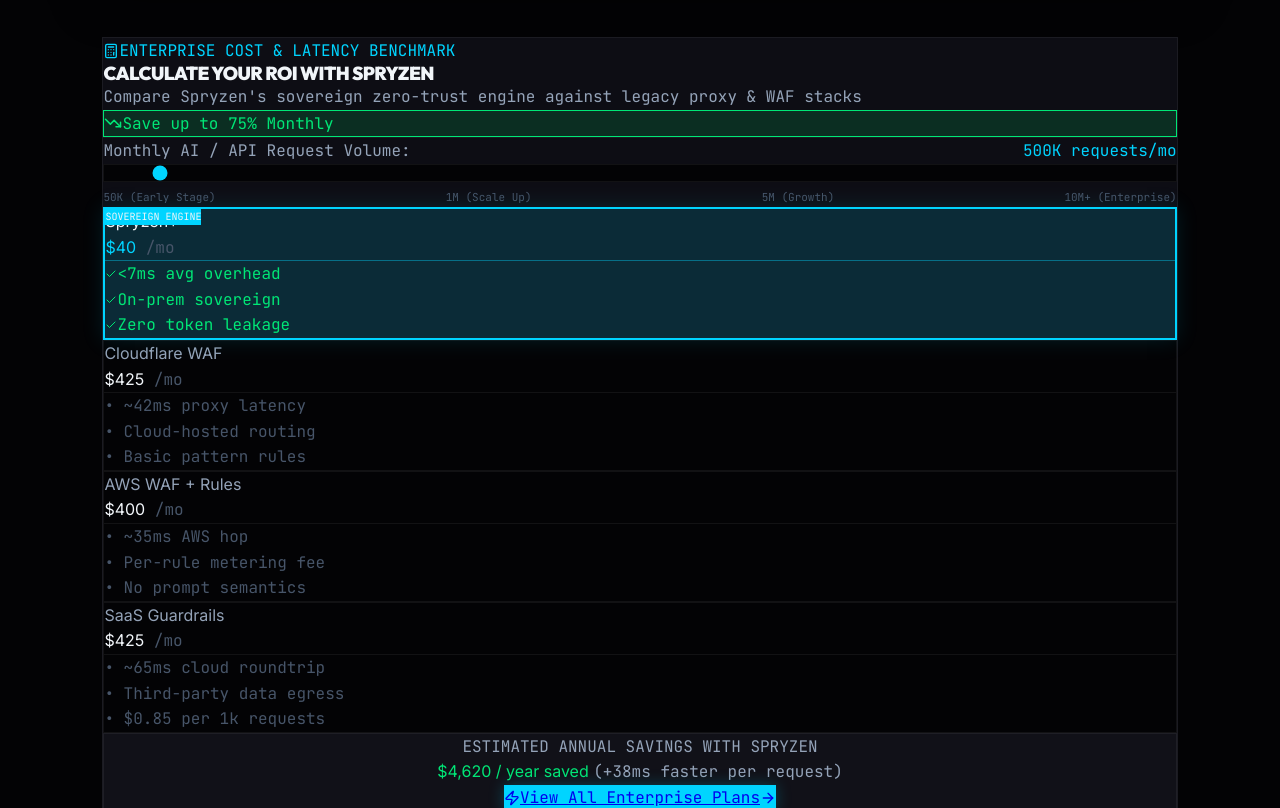
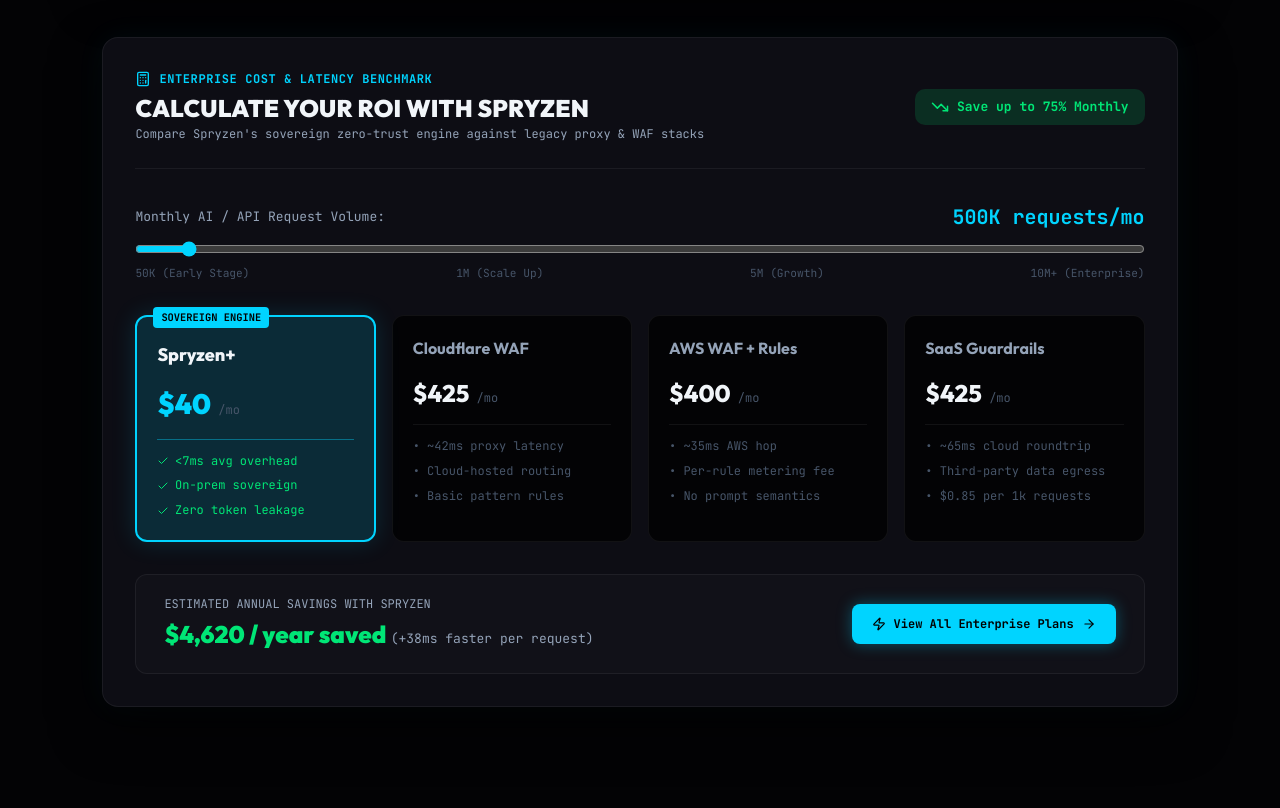
Before and after one commit to Aditya-9-6/spryzen-info, a Next.js app: page / in a window 1280 px wide. Shown: the part 2060-2868 px from the top of the page. Built offline with nearby package versions, Linux system fonts and the light colour scheme.

Commit message:
style(ui): perfect alignment and brand logo for components/ui/RoiCalculator.tsx

```diff
--- a/components/ui/RoiCalculator.tsx
+++ b/components/ui/RoiCalculator.tsx
@@ -2,7 +2,7 @@
 
 import { useState } from 'react';
 import { motion } from 'framer-motion';
-import { Calculator, Zap, DollarSign, TrendingDown, ArrowRight, Check } from 'lucide-react';
+import { Calculator, Zap, TrendingDown, ArrowRight, Check } from 'lucide-react';
 import Link from 'next/link';
 
 export default function RoiCalculator() {
@@ -19,33 +19,72 @@
   const latencySavedMs = 38; // 45ms legacy vs 7ms Spryzen
 
   return (
-    <div className="w-full max-w-5xl mx-auto p-8 rounded-2xl border border-[var(--glass-border)] bg-[var(--bg-card)] shadow-2xl backdrop-blur-xl space-y-8">
-      {/* Header */}
-      <div className="flex flex-col md:flex-row md:items-center justify-between gap-4 border-b border-[var(--glass-border)] pb-6">
+    <div
+      style={{
+        width: '100%',
+        maxWidth: '1100px',
+        margin: '0 auto',
+        padding: '2rem',
+        borderRadius: '16px',
+        border: '1px solid var(--glass-border)',
+        background: 'var(--bg-card)',
+        boxShadow: '0 20px 50px rgba(0, 0, 0, 0.6), 0 0 30px rgba(0, 212, 255, 0.05)',
+        display: 'flex',
+        flexDirection: 'column',
+        gap: '2rem',
+        boxSizing: 'border-box',
+      }}
+    >
+      {/* ─── Header ─── */}
+      <div
+        style={{
+          display: 'flex',
+          flexWrap: 'wrap',
+          alignItems: 'center',
+          justifyContent: 'space-between',
+          gap: '1rem',
+          borderBottom: '1px solid var(--glass-border)',
+          paddingBottom: '1.5rem',
+        }}
+      >
         <div>
-          <div className="flex items-center gap-2 text-xs font-mono font-bold text-[var(--neon-cyan)] uppercase tracking-wider">
+          <div style={{ display: 'flex', alignItems: 'center', gap: '0.5rem', fontSize: '0.75rem', fontFamily: 'JetBrains Mono, monospace', fontWeight: 700, color: 'var(--neon-cyan)', textTransform: 'uppercase', letterSpacing: '0.05em' }}>
             <Calculator size={16} />
             Enterprise Cost & Latency Benchmark
           </div>
-          <h3 className="text-2xl font-black font-outfit uppercase tracking-tight text-[var(--text-primary)] mt-1">
+          <h3 style={{ fontSize: '1.5rem', fontWeight: 900, fontFamily: 'Outfit, sans-serif', color: 'var(--text-primary)', margin: '0.35rem 0 0 0', textTransform: 'uppercase', letterSpacing: '0.01em' }}>
             Calculate Your ROI with Spryzen
           </h3>
-          <p className="text-xs text-[var(--text-secondary)] font-mono">
+          <p style={{ fontSize: '0.75rem', color: 'var(--text-secondary)', fontFamily: 'JetBrains Mono, monospace', margin: '0.25rem 0 0 0' }}>
             Compare Spryzen's sovereign zero-trust engine against legacy proxy & WAF stacks
           </p>
         </div>
 
-        <div className="flex items-center gap-2 px-4 py-2 rounded-xl bg-[var(--neon-emerald-dim)] border border-[var(--neon-emerald-glow)] text-[var(--neon-emerald)] font-mono text-sm font-bold">
+        <div
+          style={{
+            display: 'inline-flex',
+            alignItems: 'center',
+            gap: '0.5rem',
+            padding: '0.5rem 1rem',
+            borderRadius: '10px',
+            background: 'var(--neon-emerald-dim)',
+            border: '1px solid var(--neon-emerald-glow)',
+            color: 'var(--neon-emerald)',
+            fontFamily: 'JetBrains Mono, monospace',
+            fontSize: '0.8125rem',
+            fontWeight: 800,
+          }}
+        >
           <TrendingDown size={18} />
           Save up to 75% Monthly
         </div>
       </div>
 
-      {/* Slider Control */}
-      <div className="space-y-4">
-        <div className="flex justify-between items-center font-mono">
-          <span className="text-sm text-[var(--text-secondary)]">Monthly AI / API Request Volume:</span>
-          <span className="text-xl font-bold text-[var(--neon-cyan)]">
+      {/* ─── Slider Control ─── */}
+      <div style={{ display: 'flex', flexDirection: 'column', gap: '0.75rem' }}>
+        <div style={{ display: 'flex', justifyContent: 'space-between', alignItems: 'center', fontFamily: 'JetBrains Mono, monospace' }}>
+          <span style={{ fontSize: '0.8125rem', color: 'var(--text-secondary)' }}>Monthly AI / API Request Volume:</span>
+          <span style={{ fontSize: '1.25rem', fontWeight: 800, color: 'var(--neon-cyan)' }}>
             {requestsK >= 1000 ? `${(requestsK / 1000).toFixed(1)}M` : `${requestsK}K`} requests/mo
           </span>
         </div>
@@ -57,10 +96,19 @@
           step={50}
           value={requestsK}
           onChange={e => setRequestsK(Number(e.target.value))}
-          className="w-full h-2.5 bg-[var(--bg-void)] rounded-lg appearance-none cursor-pointer accent-[var(--neon-cyan)] border border-[var(--glass-border)]"
+          style={{
+            width: '100%',
+            height: '8px',
+            borderRadius: '4px',
+            background: 'var(--bg-void)',
+            outline: 'none',
+            cursor: 'pointer',
+            border: '1px solid var(--glass-border)',
+            accentColor: 'var(--neon-cyan)',
+          }}
         />
 
-        <div className="flex justify-between text-[11px] font-mono text-[var(--text-muted)]">
+        <div style={{ display: 'flex', justifyContent: 'space-between', fontSize: '0.7rem', fontFamily: 'JetBrains Mono, monospace', color: 'var(--text-muted)' }}>
           <span>50K (Early Stage)</span>
           <span>1M (Scale Up)</span>
           <span>5M (Growth)</span>
@@ -68,39 +116,71 @@
         </div>
       </div>
 
-      {/* Comparison Grid */}
-      <div className="grid grid-cols-1 md:grid-cols-4 gap-4 pt-2">
+      {/* ─── Comparison Cards Grid ─── */}
+      <div
+        style={{
+          display: 'grid',
+          gridTemplateColumns: 'repeat(auto-fit, minmax(220px, 1fr))',
+          gap: '1rem',
+        }}
+      >
         {/* Spryzen Card */}
-        <div className="p-5 rounded-xl bg-[var(--neon-cyan-dim)] border-2 border-[var(--neon-cyan)] relative space-y-3 shadow-[0_0_20px_rgba(6,182,212,0.15)]">
-          <div className="absolute -top-3 left-4 px-2 py-0.5 rounded text-[10px] font-bold font-mono bg-[var(--neon-cyan)] text-black uppercase">
+        <div
+          style={{
+            padding: '1.25rem',
+            borderRadius: '12px',
+            background: 'var(--neon-cyan-dim)',
+            border: '2px solid var(--neon-cyan)',
+            position: 'relative',
+            display: 'flex',
+            flexDirection: 'column',
+            gap: '0.75rem',
+            boxShadow: '0 0 25px rgba(0, 212, 255, 0.15)',
+          }}
+        >
+          <div style={{ position: 'absolute', top: '-10px', left: '1rem', padding: '2px 8px', borderRadius: '4px', fontSize: '0.65rem', fontWeight: 800, fontFamily: 'JetBrains Mono, monospace', background: 'var(--neon-cyan)', color: '#000', textTransform: 'uppercase' }}>
             Sovereign Engine
           </div>
-          <div className="font-bold font-outfit text-lg text-[var(--text-primary)]">Spryzen+</div>
-          <div className="text-3xl font-black font-outfit text-[var(--neon-cyan)]">
+          <div style={{ fontWeight: 800, fontFamily: 'Outfit, sans-serif', fontSize: '1.125rem', color: 'var(--text-primary)', marginTop: '0.25rem' }}>
+            Spryzen+
+          </div>
+          <div style={{ fontSize: '1.75rem', fontWeight: 900, fontFamily: 'Outfit, sans-serif', color: 'var(--neon-cyan)' }}>
             ${spryzenCost.toLocaleString()}
-            <span className="text-xs font-mono text-[var(--text-muted)] font-normal"> /mo</span>
+            <span style={{ fontSize: '0.75rem', fontFamily: 'JetBrains Mono, monospace', color: 'var(--text-muted)', fontWeight: 400 }}> /mo</span>
           </div>
-          <div className="text-xs font-mono text-[var(--text-secondary)] space-y-1.5 pt-2 border-t border-[var(--neon-cyan-glow)]">
-            <div className="flex items-center gap-1 text-[var(--neon-emerald)]">
+          <div style={{ borderTop: '1px solid var(--neon-cyan-glow)', paddingTop: '0.75rem', fontSize: '0.75rem', fontFamily: 'JetBrains Mono, monospace', display: 'flex', flexDirection: 'column', gap: '0.35rem', color: 'var(--text-secondary)' }}>
+            <div style={{ display: 'flex', alignItems: 'center', gap: '0.35rem', color: 'var(--neon-emerald)' }}>
               <Check size={12} /> &lt;7ms avg overhead
             </div>
-            <div className="flex items-center gap-1 text-[var(--neon-emerald)]">
+            <div style={{ display: 'flex', alignItems: 'center', gap: '0.35rem', color: 'var(--neon-emerald)' }}>
               <Check size={12} /> On-prem sovereign
             </div>
-            <div className="flex items-center gap-1 text-[var(--neon-emerald)]">
+            <div style={{ display: 'flex', alignItems: 'center', gap: '0.35rem', color: 'var(--neon-emerald)' }}>
               <Check size={12} /> Zero token leakage
             </div>
           </div>
         </div>
 
         {/* Cloudflare WAF */}
-        <div className="p-5 rounded-xl bg-[var(--bg-void)] border border-[var(--glass-border)] space-y-3">
-          <div className="font-bold font-outfit text-base text-[var(--text-secondary)]">Cloudflare WAF</div>
-          <div className="text-2xl font-bold font-outfit text-[var(--text-primary)]">
+        <div
+          style={{
+            padding: '1.25rem',
+            borderRadius: '12px',
+            background: 'var(--bg-void)',
+            border: '1px solid var(--glass-border)',
+            display: 'flex',
+            flexDirection: 'column',
+            gap: '0.75rem',
+          }}
+        >
+          <div style={{ fontWeight: 700, fontFamily: 'Outfit, sans-serif', fontSize: '1rem', color: 'var(--text-secondary)' }}>
+            Cloudflare WAF
+          </div>
+          <div style={{ fontSize: '1.5rem', fontWeight: 800, fontFamily: 'Outfit, sans-serif', color: 'var(--text-primary)' }}>
             ${cloudflareWafCost.toLocaleString()}
-            <span className="text-xs font-mono text-[var(--text-muted)] font-normal"> /mo</span>
+            <span style={{ fontSize: '0.75rem', fontFamily: 'JetBrains Mono, monospace', color: 'var(--text-muted)', fontWeight: 400 }}> /mo</span>
           </div>
-          <div className="text-xs font-mono text-[var(--text-muted)] space-y-1 pt-2 border-t border-[var(--glass-border)]">
+          <div style={{ borderTop: '1px solid var(--glass-border)', paddingTop: '0.75rem', fontSize: '0.75rem', fontFamily: 'JetBrains Mono, monospace', display: 'flex', flexDirection: 'column', gap: '0.35rem', color: 'var(--text-muted)' }}>
             <div>&bull; ~42ms proxy latency</div>
             <div>&bull; Cloud-hosted routing</div>
             <div>&bull; Basic pattern rules</div>
@@ -108,27 +188,51 @@
         </div>
 
         {/* AWS WAF */}
-        <div className="p-5 rounded-xl bg-[var(--bg-void)] border border-[var(--glass-border)] space-y-3">
-          <div className="font-bold font-outfit text-base text-[var(--text-secondary)]">AWS WAF + Rules</div>
-          <div className="text-2xl font-bold font-outfit text-[var(--text-primary)]">
+        <div
+          style={{
+            padding: '1.25rem',
+            borderRadius: '12px',
+            background: 'var(--bg-void)',
+            border: '1px solid var(--glass-border)',
+            display: 'flex',
+            flexDirection: 'column',
+            gap: '0.75rem',
+          }}
+        >
+          <div style={{ fontWeight: 700, fontFamily: 'Outfit, sans-serif', fontSize: '1rem', color: 'var(--text-secondary)' }}>
+            AWS WAF + Rules
+          </div>
+          <div style={{ fontSize: '1.5rem', fontWeight: 800, fontFamily: 'Outfit, sans-serif', color: 'var(--text-primary)' }}>
             ${awsWafCost.toLocaleString()}
-            <span className="text-xs font-mono text-[var(--text-muted)] font-normal"> /mo</span>
+            <span style={{ fontSize: '0.75rem', fontFamily: 'JetBrains Mono, monospace', color: 'var(--text-muted)', fontWeight: 400 }}> /mo</span>
           </div>
-          <div className="text-xs font-mono text-[var(--text-muted)] space-y-1 pt-2 border-t border-[var(--glass-border)]">
+          <div style={{ borderTop: '1px solid var(--glass-border)', paddingTop: '0.75rem', fontSize: '0.75rem', fontFamily: 'JetBrains Mono, monospace', display: 'flex', flexDirection: 'column', gap: '0.35rem', color: 'var(--text-muted)' }}>
             <div>&bull; ~35ms AWS hop</div>
             <div>&bull; Per-rule metering fee</div>
             <div>&bull; No prompt semantics</div>
           </div>
         </div>
 
-        {/* Lakera / SaaS Guardrail */}
-        <div className="p-5 rounded-xl bg-[var(--bg-void)] border border-[var(--glass-border)] space-y-3">
-          <div className="font-bold font-outfit text-base text-[var(--text-secondary)]">SaaS Guardrails</div>
-          <div className="text-2xl font-bold font-outfit text-[var(--text-primary)]">
+        {/* Lakera Guardrail */}
+        <div
+          style={{
+            padding: '1.25rem',
+            borderRadius: '12px',
+            background: 'var(--bg-void)',
+            border: '1px solid var(--glass-border)',
+            display: 'flex',
+            flexDirection: 'column',
+            gap: '0.75rem',
+          }}
+        >
+          <div style={{ fontWeight: 700, fontFamily: 'Outfit, sans-serif', fontSize: '1rem', color: 'var(--text-secondary)' }}>
+            SaaS Guardrails
+          </div>
+          <div style={{ fontSize: '1.5rem', fontWeight: 800, fontFamily: 'Outfit, sans-serif', color: 'var(--text-primary)' }}>
             ${lakeraCost.toLocaleString()}
-            <span className="text-xs font-mono text-[var(--text-muted)] font-normal"> /mo</span>
+            <span style={{ fontSize: '0.75rem', fontFamily: 'JetBrains Mono, monospace', color: 'var(--text-muted)', fontWeight: 400 }}> /mo</span>
           </div>
-          <div className="text-xs font-mono text-[var(--text-muted)] space-y-1 pt-2 border-t border-[var(--glass-border)]">
+          <div style={{ borderTop: '1px solid var(--glass-border)', paddingTop: '0.75rem', fontSize: '0.75rem', fontFamily: 'JetBrains Mono, monospace', display: 'flex', flexDirection: 'column', gap: '0.35rem', color: 'var(--text-muted)' }}>
             <div>&bull; ~65ms cloud roundtrip</div>
             <div>&bull; Third-party data egress</div>
             <div>&bull; $0.85 per 1k requests</div>
@@ -136,15 +240,27 @@
         </div>
       </div>
 
-      {/* Savings Summary Banner */}
-      <div className="p-6 rounded-xl bg-[var(--bg-elevated)] border border-[var(--glass-border)] flex flex-col md:flex-row items-center justify-between gap-4">
-        <div className="space-y-1 text-center md:text-left">
-          <div className="text-xs font-mono uppercase tracking-wider text-[var(--text-secondary)]">
+      {/* ─── Bottom Savings Banner ─── */}
+      <div
+        style={{
+          padding: '1.25rem 1.75rem',
+          borderRadius: '12px',
+          background: 'var(--bg-elevated)',
+          border: '1px solid var(--glass-border)',
+          display: 'flex',
+          flexWrap: 'wrap',
+          alignItems: 'center',
+          justifyContent: 'space-between',
+          gap: '1rem',
+        }}
+      >
+        <div>
+          <div style={{ fontSize: '0.75rem', fontFamily: 'JetBrains Mono, monospace', textTransform: 'uppercase', color: 'var(--text-secondary)' }}>
             Estimated Annual Savings with Spryzen
           </div>
-          <div className="text-2xl md:text-3xl font-black font-outfit text-[var(--neon-emerald)]">
+          <div style={{ fontSize: '1.5rem', fontWeight: 900, fontFamily: 'Outfit, sans-serif', color: 'var(--neon-emerald)' }}>
             ${annualSavings.toLocaleString()} / year saved{' '}
-            <span className="text-sm font-mono font-normal text-[var(--text-secondary)]">
+            <span style={{ fontSize: '0.8125rem', fontFamily: 'JetBrains Mono, monospace', fontWeight: 400, color: 'var(--text-secondary)' }}>
               (+{latencySavedMs}ms faster per request)
             </span>
           </div>
@@ -152,10 +268,23 @@
 
         <Link
           href="/pricing"
-          className="px-6 py-3 rounded-xl bg-[var(--neon-cyan)] text-black font-bold font-mono text-sm hover:brightness-110 transition flex items-center gap-2 shadow-[0_0_15px_rgba(6,182,212,0.3)]"
+          style={{
+            padding: '0.65rem 1.25rem',
+            borderRadius: '8px',
+            background: 'var(--neon-cyan)',
+            color: '#000',
+            fontWeight: 800,
+            fontSize: '0.75rem',
+            fontFamily: 'JetBrains Mono, monospace',
+            textDecoration: 'none',
+            display: 'inline-flex',
+            alignItems: 'center',
+            gap: '0.5rem',
+            boxShadow: '0 0 15px rgba(0, 212, 255, 0.35)',
+          }}
         >
-          <Zap size={16} />
-          View All Enterprise Plans <ArrowRight size={16} />
+          <Zap size={14} />
+          View All Enterprise Plans <ArrowRight size={14} />
         </Link>
       </div>
     </div>
```
